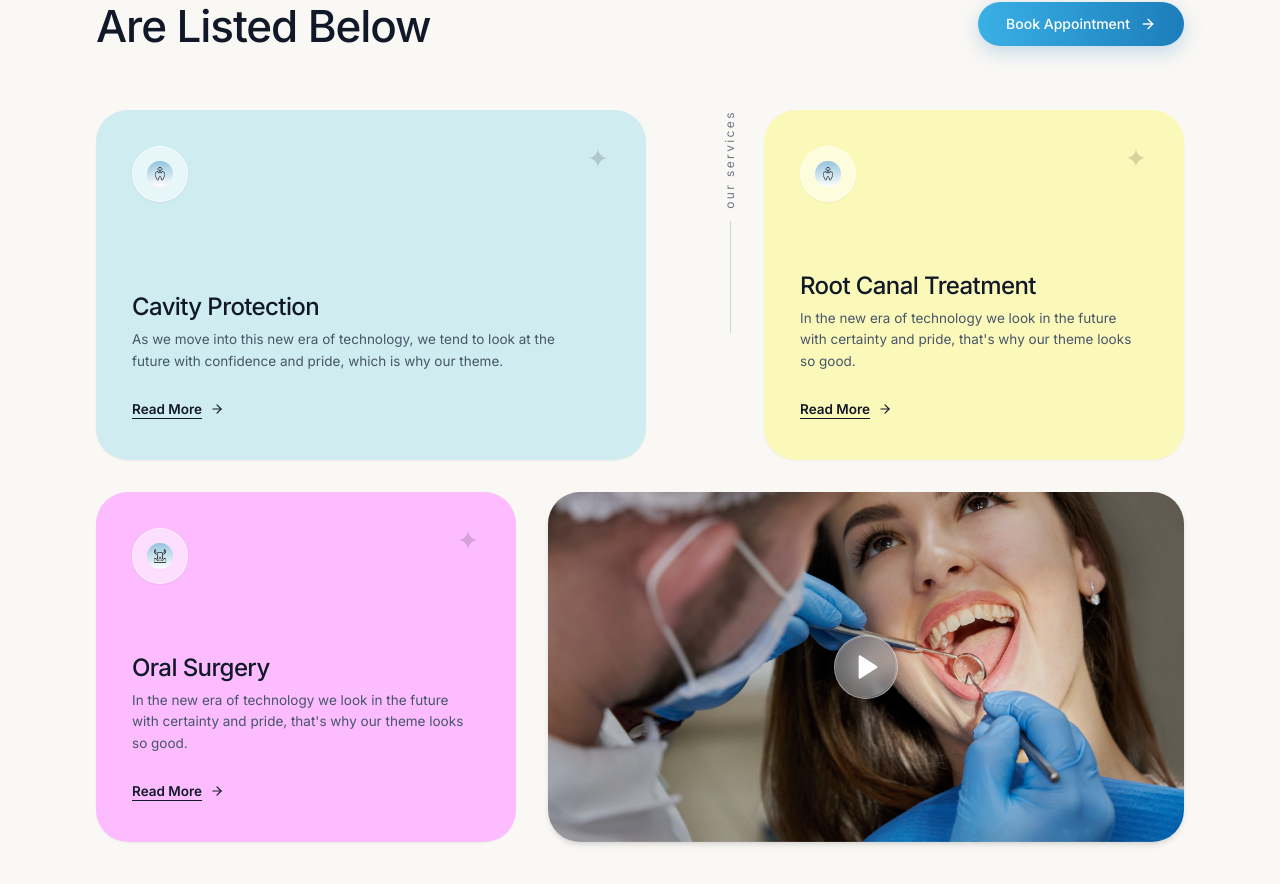
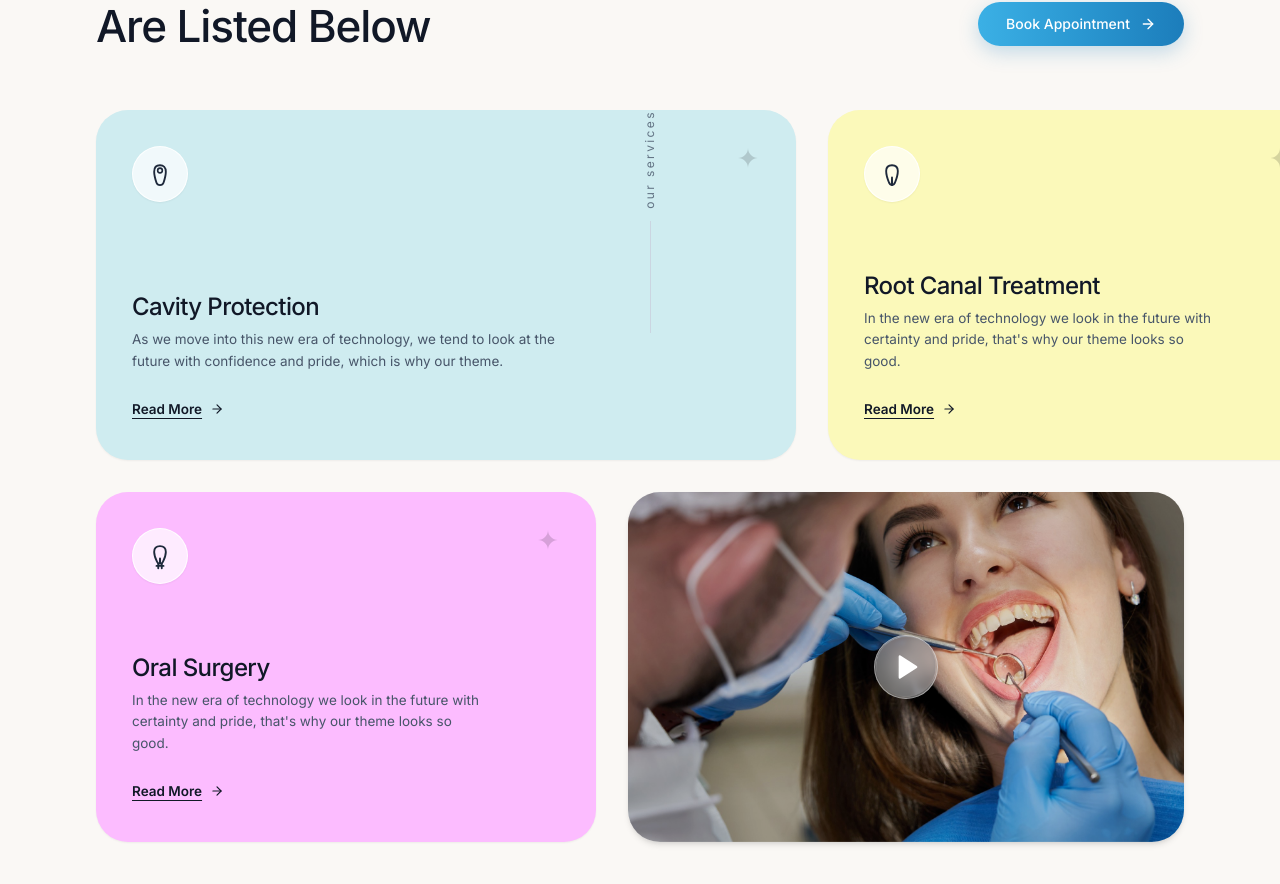
Before and after one commit to Anurag-lakra610/Dentara-, a React (Vite) app: page / in a window 1280 px wide. Shown: the part 1789-2673 px from the top of the page. Built offline with nearby package versions, Linux system fonts and the light colour scheme.

Commit message:
Fix icon double circle issue (single white circle only), set Cavity Protection to 700px, Root Canal & Oral Surgery to 500px

```diff
--- a/src/App.jsx
+++ b/src/App.jsx
@@ -268,25 +268,29 @@ export default function App() {
             </div>
           </div>
 
-          {/* Service Cards Container (All 4 cards 350px height, Cavity Protection 550px width, Root Canal & Oral Surgery equal 420px width) */}
+          {/* Service Cards Container (All 4 cards 350px height, Cavity Protection 700px width, Root Canal & Oral Surgery equal 500px width) */}
           <div className="relative flex flex-col gap-6 lg:gap-8">
 
             {/* Vertical Divider with "our services" text in the whitespace gap, shifted right next to Root Canal Treatment box */}
-            <div className="hidden lg:flex absolute right-[435px] xl:right-[445px] top-0 h-[350px] z-10 flex-col items-center pointer-events-none">
+            <div className="hidden lg:flex absolute right-[515px] xl:right-[525px] top-0 h-[350px] z-10 flex-col items-center pointer-events-none">
               <span className="text-[#475569]/80 text-[12px] font-normal tracking-[0.2em] lowercase [writing-mode:vertical-lr] rotate-180 mb-3">
                 our services
               </span>
               <div className="w-[1px] h-28 bg-[#CBD5E1]"></div>
             </div>
 
-            {/* Row 1: Cavity Protection (550px) + Empty Whitespace + Root Canal Treatment (420px) */}
+            {/* Row 1: Cavity Protection (700px) + Empty Whitespace + Root Canal Treatment (500px) */}
             <div className="flex flex-col lg:flex-row items-stretch justify-between gap-6 lg:gap-8">
 
-              {/* Card 1: Cavity Protection (Pastel Cyan Blue #CFECF0, Width 550px, Height 350px) */}
-              <div className="w-full lg:w-[550px] flex-shrink-0 bg-[#CFECF0] rounded-[32px] p-7 sm:p-8 lg:p-9 shadow-sm transition-all duration-300 flex flex-col justify-between relative group h-[350px]">
+              {/* Card 1: Cavity Protection (Pastel Cyan Blue #CFECF0, Width 700px, Height 350px) */}
+              <div className="w-full lg:w-[700px] flex-shrink-0 bg-[#CFECF0] rounded-[32px] p-7 sm:p-8 lg:p-9 shadow-sm transition-all duration-300 flex flex-col justify-between relative group h-[350px]">
                 <div className="flex items-start justify-between w-full">
-                  <div className="w-14 h-14 rounded-full bg-white/50 border border-white/60 flex items-center justify-center p-3.5 shadow-sm">
-                    <img src={iconCavity} alt="Cavity Protection Icon" className="w-7 h-7 object-contain" />
+                  {/* Single White Circle Badge (No inner blue gradient) */}
+                  <div className="w-14 h-14 rounded-full bg-white/70 border border-white/90 flex items-center justify-center shadow-sm">
+                    <svg className="w-7 h-7 text-[#1E293B]" viewBox="0 0 24 24" fill="none" stroke="currentColor" strokeWidth="1.6" strokeLinecap="round" strokeLinejoin="round">
+                      <path d="M12 4.5C9 4.5 7 6.5 7 10C7 13.5 8 16.5 9 19.5C9.5 21 10.5 21.5 12 21.5C13.5 21.5 14.5 21 15 19.5C16 16.5 17 13.5 17 10C17 6.5 15 4.5 12 4.5Z" />
+                      <circle cx="12" cy="9" r="2" strokeWidth="1.4" />
+                    </svg>
                   </div>
                   <svg className="w-6 h-6 text-black/15" viewBox="0 0 24 24" fill="currentColor">
                     <path d="M12 2C12 7.5 7.5 12 2 12C7.5 12 12 16.5 12 22C12 16.5 16.5 12 22 12C16.5 12 12 7.5 12 2Z" />
@@ -309,11 +313,14 @@ export default function App() {
                 </div>
               </div>
 
-              {/* Card 2: Root Canal Treatment (Pastel Cream Yellow #FBF9BA, Width 420px, Height 350px) */}
-              <div className="w-full lg:w-[420px] flex-shrink-0 bg-[#FBF9BA] rounded-[32px] p-7 sm:p-8 lg:p-9 shadow-sm transition-all duration-300 flex flex-col justify-between relative group h-[350px]">
+              {/* Card 2: Root Canal Treatment (Pastel Cream Yellow #FBF9BA, Width 500px, Height 350px) */}
+              <div className="w-full lg:w-[500px] flex-shrink-0 bg-[#FBF9BA] rounded-[32px] p-7 sm:p-8 lg:p-9 shadow-sm transition-all duration-300 flex flex-col justify-between relative group h-[350px]">
                 <div className="flex items-start justify-between w-full">
-                  <div className="w-14 h-14 rounded-full bg-white/50 border border-white/60 flex items-center justify-center p-3.5 shadow-sm">
-                    <img src={iconRootCanal} alt="Root Canal Treatment Icon" className="w-7 h-7 object-contain" />
+                  {/* Single White Circle Badge (No inner blue gradient) */}
+                  <div className="w-14 h-14 rounded-full bg-white/70 border border-white/90 flex items-center justify-center shadow-sm">
+                    <svg className="w-7 h-7 text-[#1E293B]" viewBox="0 0 24 24" fill="none" stroke="currentColor" strokeWidth="1.6" strokeLinecap="round" strokeLinejoin="round">
+                      <path d="M12 4.5C9 4.5 7 6 7 9.5C7 13 8 16 9.5 19.5C10 20.5 10.5 21.5 11.5 21.5C12.5 21.5 12 18 12 15M12 4.5C15 4.5 17 6 17 9.5C17 13 16 16 14.5 19.5C14 20.5 13.5 21.5 12.5 21.5C11.5 21.5 12 18 12 15" />
+                    </svg>
                   </div>
                   <svg className="w-6 h-6 text-black/15" viewBox="0 0 24 24" fill="currentColor">
                     <path d="M12 2C12 7.5 7.5 12 2 12C7.5 12 12 16.5 12 22C12 16.5 16.5 12 22 12C16.5 12 12 7.5 12 2Z" />
@@ -324,7 +331,7 @@ export default function App() {
                   <h3 className="text-xl sm:text-[24px] font-medium text-[#111827] mb-2 tracking-tight">
                     Root Canal Treatment
                   </h3>
-                  <p className="text-xs sm:text-[13.5px] text-[#475569] font-normal leading-[1.6] max-w-[340px] mb-6">
+                  <p className="text-xs sm:text-[13.5px] text-[#475569] font-normal leading-[1.6] max-w-[360px] mb-6">
                     In the new era of technology we look in the future with certainty and pride, that's why our theme looks so good.
                   </p>
                   <div>
@@ -337,14 +344,18 @@ export default function App() {
               </div>
             </div>
 
-            {/* Row 2: Oral Surgery (420px - EXACT match with Root Canal Treatment) + Video Image Card (Fills remaining width) */}
+            {/* Row 2: Oral Surgery (500px - EXACT match with Root Canal Treatment) + Video Image Card (Fills remaining width) */}
             <div className="flex flex-col lg:flex-row items-stretch gap-6 lg:gap-8">
 
-              {/* Card 3: Oral Surgery (Pastel Lavender Pink #FCBCFF, Width 420px, Height 350px - EXACT match with Root Canal Treatment) */}
-              <div className="w-full lg:w-[420px] flex-shrink-0 bg-[#FCBCFF] rounded-[32px] p-7 sm:p-8 lg:p-9 shadow-sm transition-all duration-300 flex flex-col justify-between relative group h-[350px]">
+              {/* Card 3: Oral Surgery (Pastel Lavender Pink #FCBCFF, Width 500px, Height 350px - EXACT match with Root Canal Treatment) */}
+              <div className="w-full lg:w-[500px] flex-shrink-0 bg-[#FCBCFF] rounded-[32px] p-7 sm:p-8 lg:p-9 shadow-sm transition-all duration-300 flex flex-col justify-between relative group h-[350px]">
                 <div className="flex items-start justify-between w-full">
-                  <div className="w-14 h-14 rounded-full bg-white/50 border border-white/60 flex items-center justify-center p-3.5 shadow-sm">
-                    <img src={iconOralSurgery} alt="Oral Surgery Icon" className="w-7 h-7 object-contain" />
+                  {/* Single White Circle Badge (No inner blue gradient) */}
+                  <div className="w-14 h-14 rounded-full bg-white/70 border border-white/90 flex items-center justify-center shadow-sm">
+                    <svg className="w-7 h-7 text-[#1E293B]" viewBox="0 0 24 24" fill="none" stroke="currentColor" strokeWidth="1.6" strokeLinecap="round" strokeLinejoin="round">
+                      <path d="M12 3.5C9 3.5 7 5 7 8.5C7 12 8 14 9.5 17C10 18 10.5 18.5 11.5 18.5C12.5 18.5 12 16 12 14M12 3.5C15 3.5 17 5 17 8.5C17 12 16 14 14.5 17C14 18 13.5 18.5 12.5 18.5C11.5 18.5 12 16 12 14" />
+                      <path d="M9 20.5H15M10.5 18.5V22.5M13.5 18.5V22.5" />
+                    </svg>
                   </div>
                   <svg className="w-6 h-6 text-black/15" viewBox="0 0 24 24" fill="currentColor">
                     <path d="M12 2C12 7.5 7.5 12 2 12C7.5 12 12 16.5 12 22C12 16.5 16.5 12 22 12C16.5 12 12 7.5 12 2Z" />
@@ -355,7 +366,7 @@ export default function App() {
                   <h3 className="text-xl sm:text-[24px] font-medium text-[#111827] mb-2 tracking-tight">
                     Oral Surgery
                   </h3>
-                  <p className="text-xs sm:text-[13.5px] text-[#475569] font-normal leading-[1.6] max-w-[340px] mb-6">
+                  <p className="text-xs sm:text-[13.5px] text-[#475569] font-normal leading-[1.6] max-w-[360px] mb-6">
                     In the new era of technology we look in the future with certainty and pride, that's why our theme looks so good.
                   </p>
                   <div>
```
